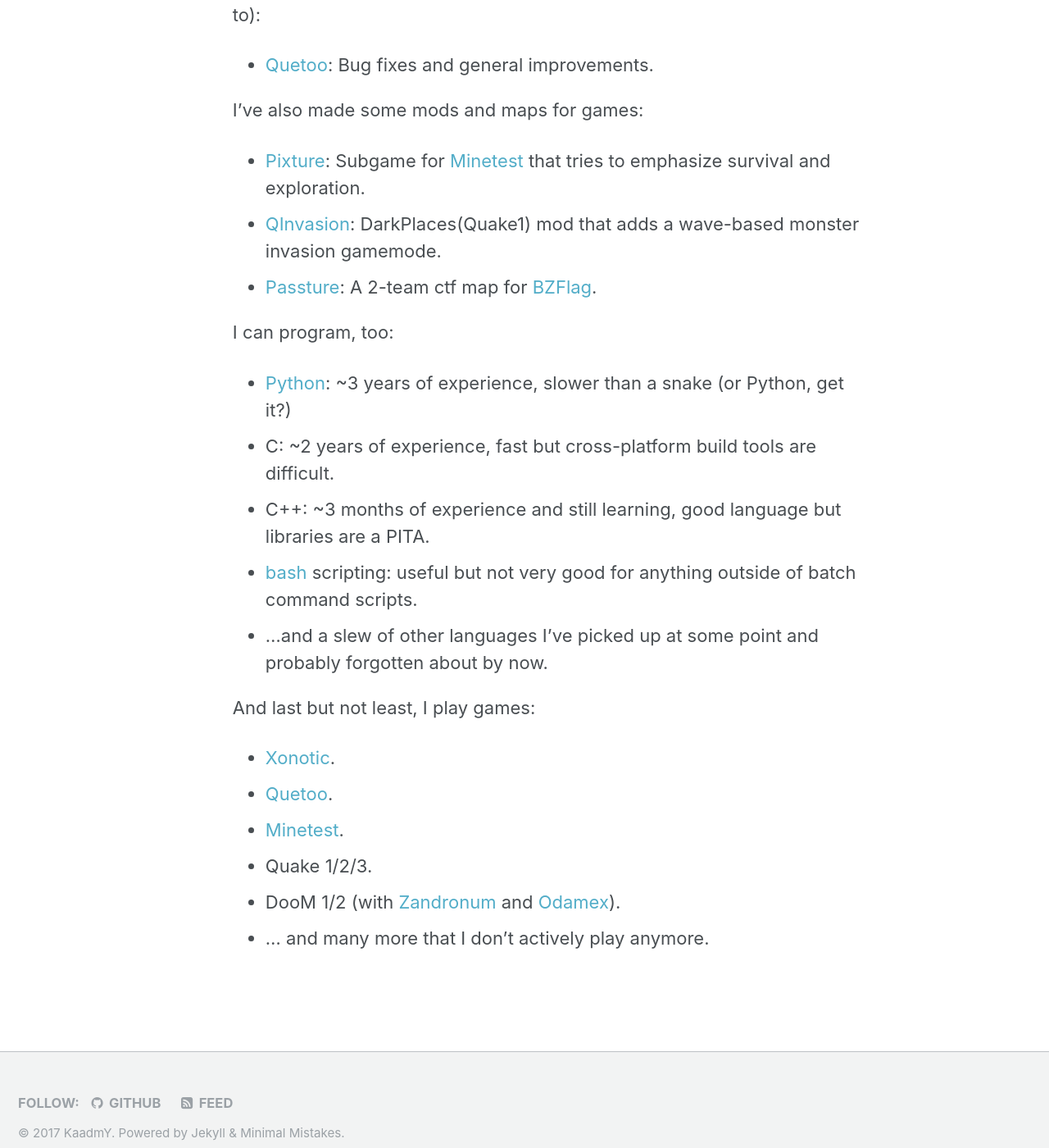
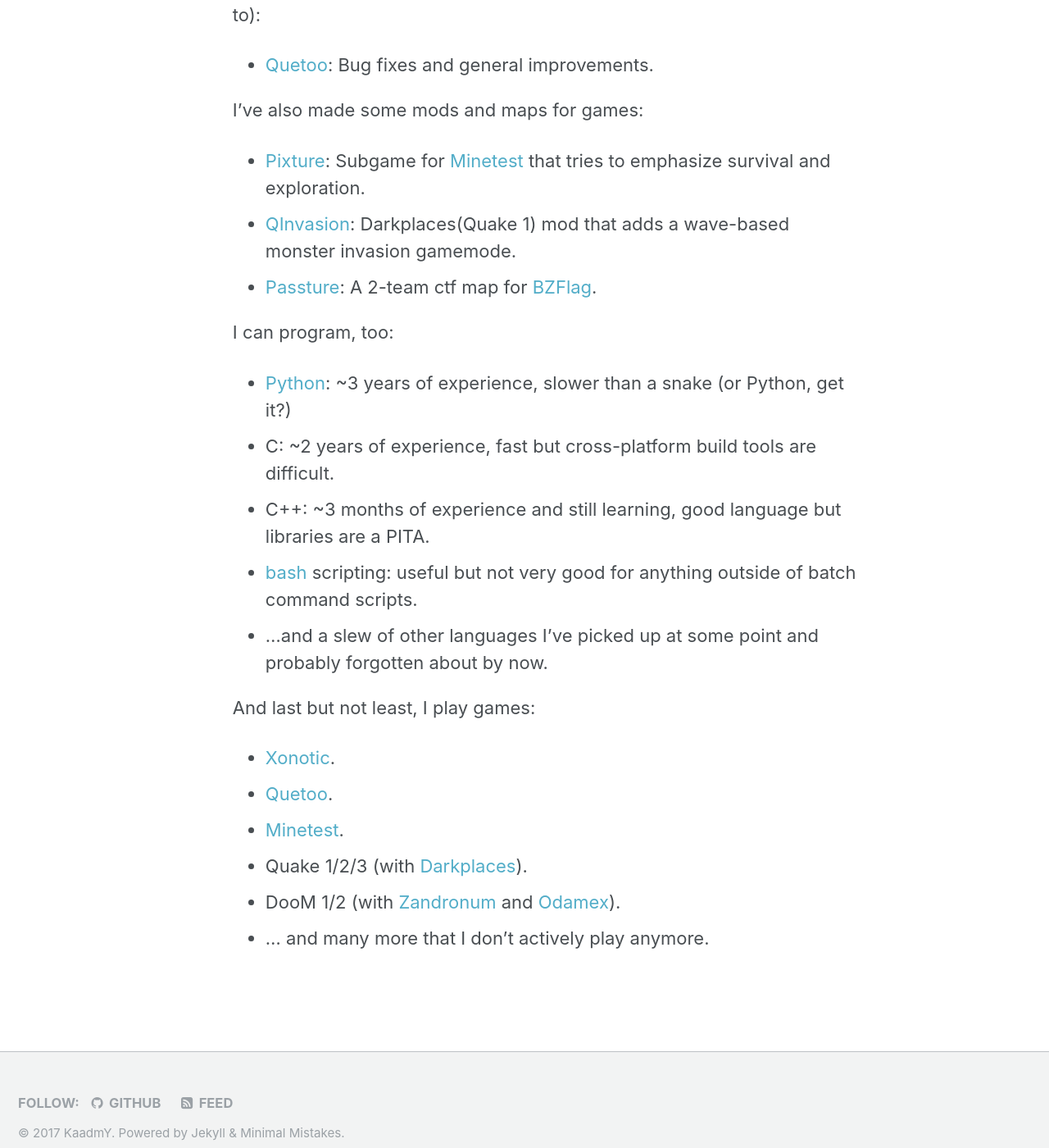
Before and after one commit to kaadmy/kaadmy.github.io-archive, a Jekyll site: the page built from _pages/about.md, in a window 1280 px wide and 1400 px high, scrolled down 350 px. Shown: the whole window at 82% size. Built offline with Jekyll 4.4.1, drawn with Linux system fonts in a browser that asks for light colours.

Commit message:
Update some bad links

```diff
--- a/_pages/about.md
+++ b/_pages/about.md
@@ -15,9 +15,9 @@
 I've also made some mods and maps for games:
 
 - [Pixture](https://github.com/kaadmy/pixture): Subgame for
-[Minetest](https://minetest.net) that tries to emphasize survival and
+[Minetest](http://minetest.net) that tries to emphasize survival and
 exploration.
-- [QInvasion](https://github.com/kaadmy/qinvasion): DarkPlaces(Quake1) mod that
+- [QInvasion](https://github.com/kaadmy/qinvasion): Darkplaces(Quake 1) mod that
 adds a wave-based monster invasion gamemode.
 - [Passture](https://github.com/kaadmy/passture): A 2-team ctf map for
 [BZFlag](https://bzflag.org).
@@ -38,7 +38,7 @@
 
 - [Xonotic](https://xonotic.org).
 - [Quetoo](https://quetoo.org).
-- [Minetest](https://minetest.net).
-- Quake 1/2/3.
+- [Minetest](http://minetest.net).
+- Quake 1/2/3 (with [Darkplaces](https://icculus.org/twilight/darkplaces/)).
 - DooM 1/2 (with [Zandronum](https://zandronum.com) and [Odamex](https://odamex.net)).
 - ... and many more that I don't actively play anymore.
```
